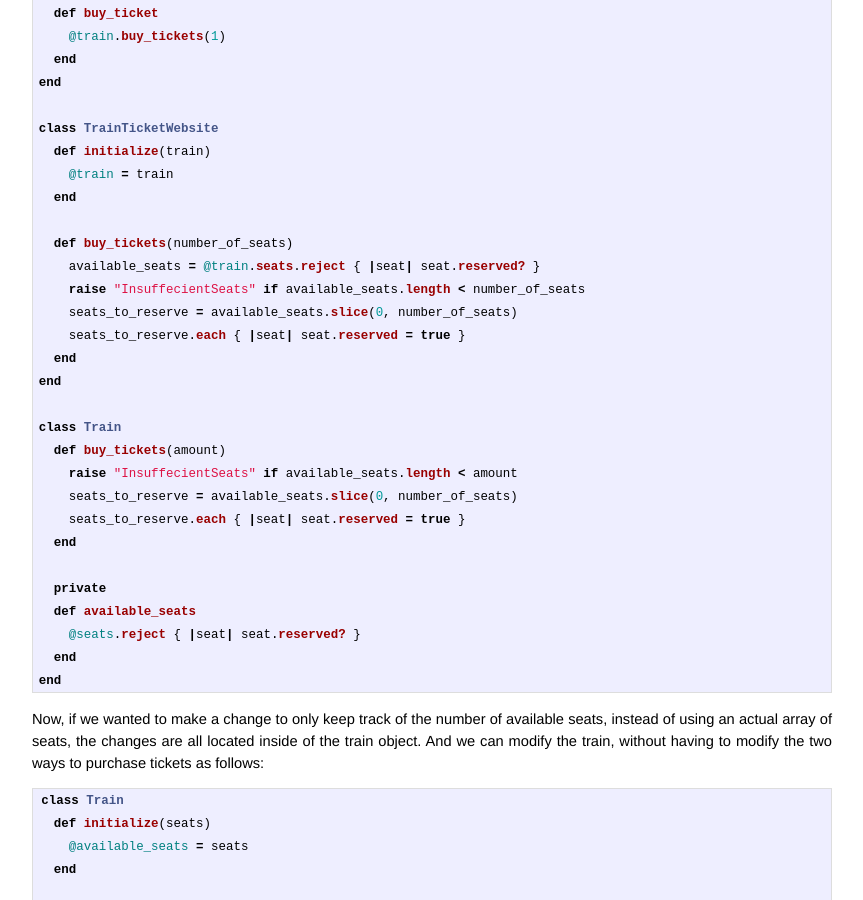
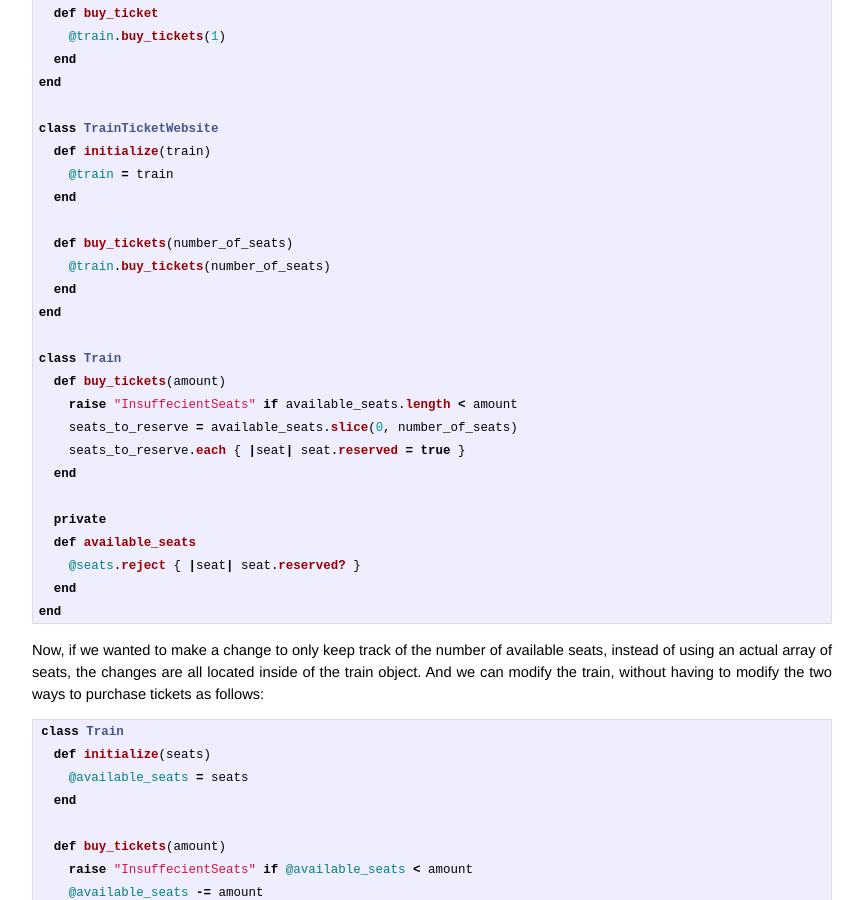
Before and after one commit to gmoeck/gmoeck.github.com, a Jekyll site: the page built from _posts/2011-09-20-why-you-should-care-about-encapsulation.md, in a window 1280 px wide and 900 px high, scrolled down 1821 px. Shown: the whole window, without its empty margins (208-1071 px from the left). Built offline with Jekyll 4.4.1, drawn with Linux system fonts in a browser that asks for light colours; Markdown is read by kramdown in place of the engine named in the settings; comment, search, counter and statistics services are not loaded.

Commit message:
Fix typo

```diff
--- a/_posts/2011-09-20-why-you-should-care-about-encapsulation.md
+++ b/_posts/2011-09-20-why-you-should-care-about-encapsulation.md
@@ -118,10 +118,7 @@ class TrainTicketWebsite
   end
 
   def buy_tickets(number_of_seats)
-    available_seats = @train.seats.reject { |seat| seat.reserved? }
-    raise "InsuffecientSeats" if available_seats.length < number_of_seats
-    seats_to_reserve = available_seats.slice(0, number_of_seats)
-    seats_to_reserve.each { |seat| seat.reserved = true }
+    @train.buy_tickets(number_of_seats)
   end
 end
 
```
